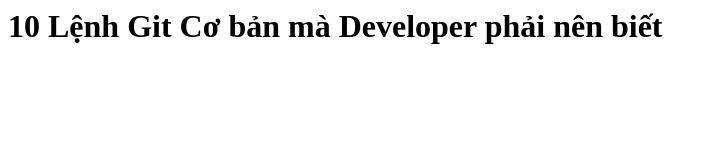
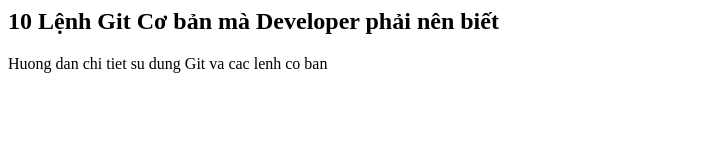
Before and after one commit to truongndn-dev/Github_Tutorial, a plain HTML site: page index.html in a window 1280 px wide. Shown: the whole page, without its empty margins (0-717 px from the left). Drawn offline with Linux system fonts and the light colour scheme.

Commit message:
Doi the h1, them the p

```diff
--- a/index.html
+++ b/index.html
@@ -8,7 +8,8 @@
 </head>
 
 <body>
-    <h1>10 Lệnh Git Cơ bản mà Developer phải nên biết</h1>
+    <h2>10 Lệnh Git Cơ bản mà Developer phải nên biết</h2>
+    <p>Huong dan chi tiet su dung Git va cac lenh co ban</p>
 </body>
 
 </html>
```
